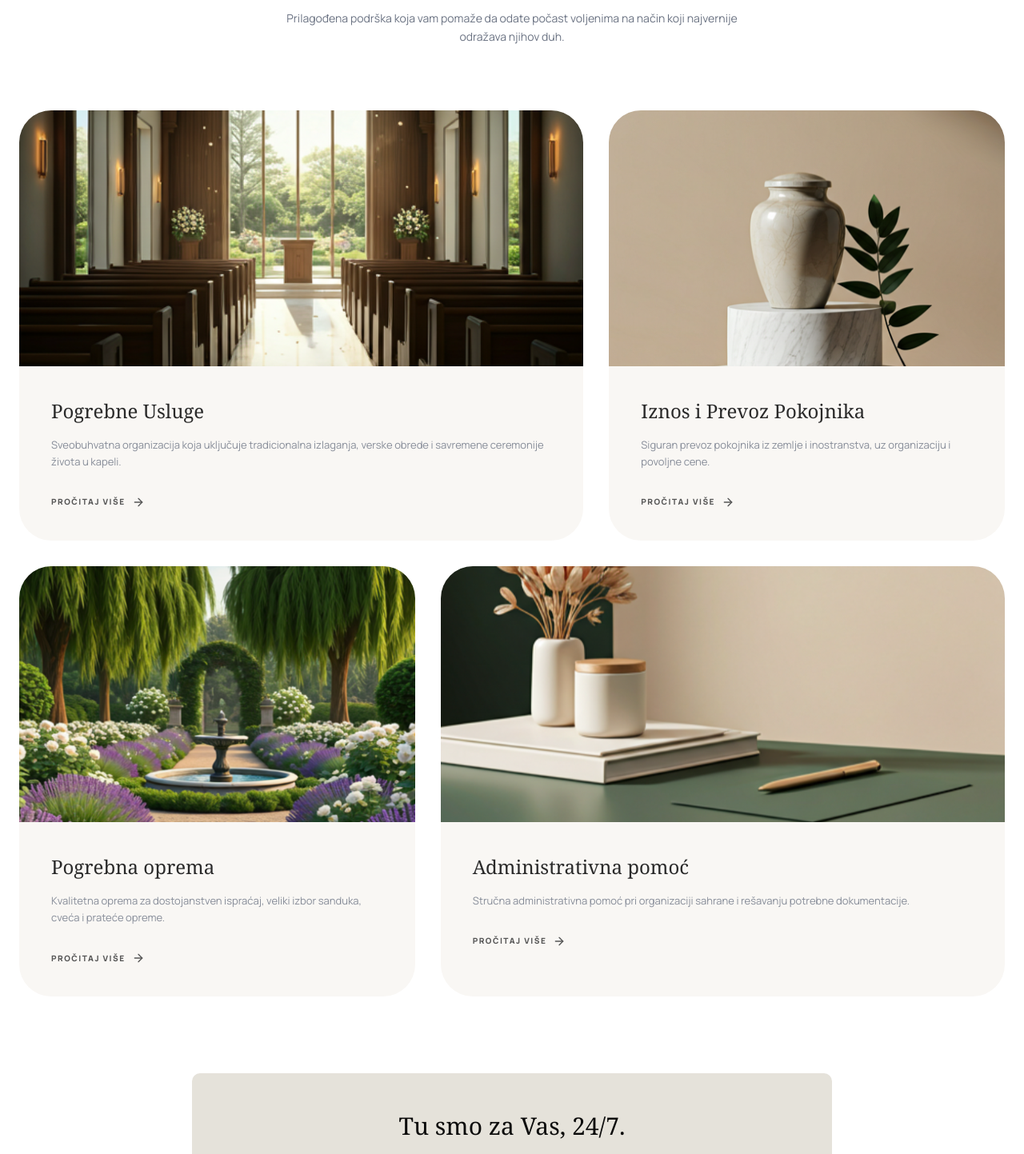
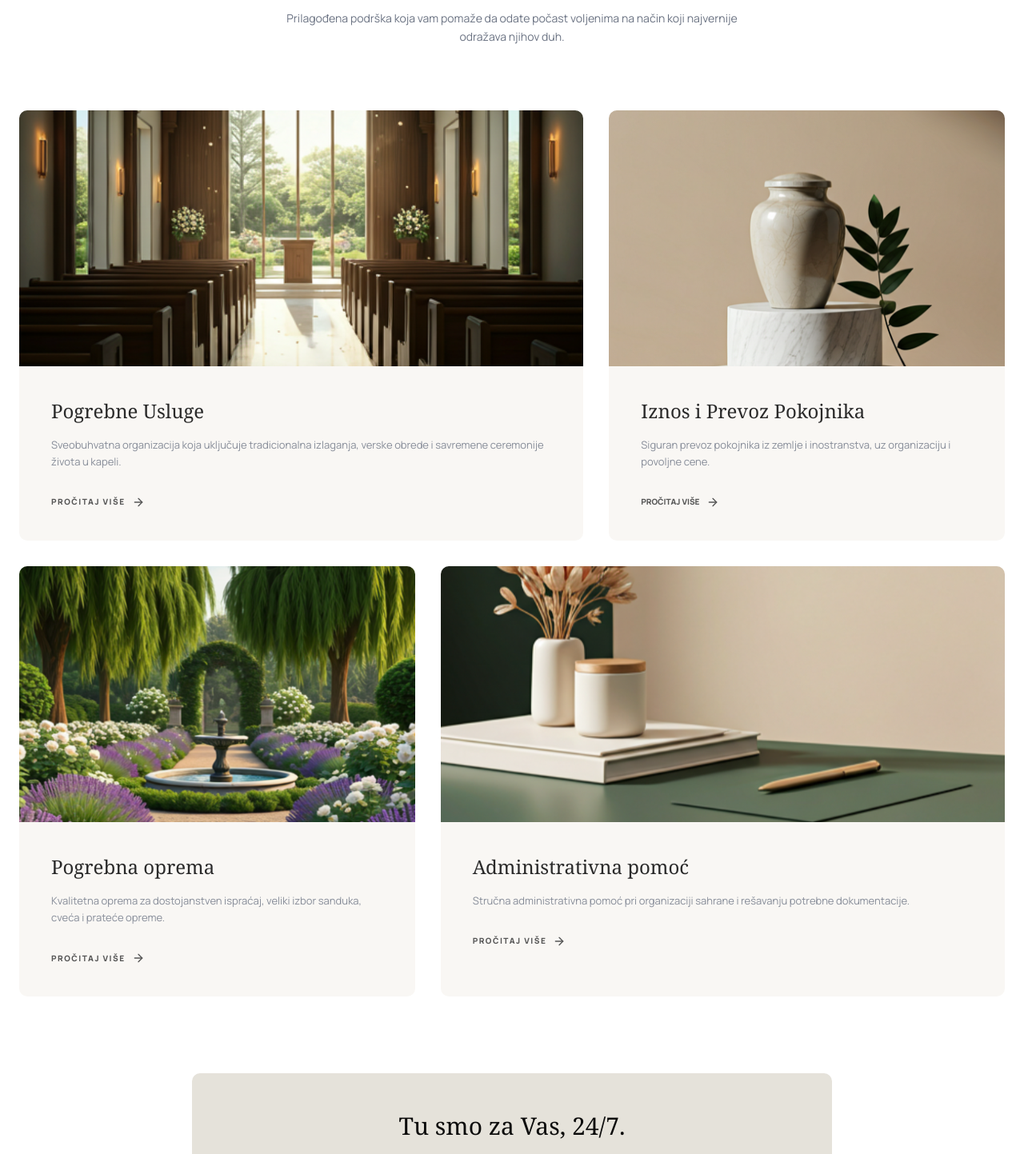
Before and after one commit to matkethekid/rajske-kocije-ui, a Next.js app: page / in a window 1280 px wide. Shown: the part 1509-2952 px from the top of the page at 80% size. Built offline with nearby package versions, Linux system fonts and the light colour scheme.

Commit message:
home page

```diff
--- a/app/page.tsx
+++ b/app/page.tsx
@@ -117,7 +117,7 @@ export default function Home() {
 
             <div className="grid grid-cols-1 md:grid-cols-12 gap-8 items-stretch">
 
-              <div className="md:col-span-7 group bg-[#f9f7f4] rounded-[2.5rem] overflow-hidden transition-all duration-500 hover:shadow-lg">
+              <div className="md:col-span-7 group bg-[#f9f7f4] rounded-lg overflow-hidden transition-all duration-500 hover:shadow-lg">
                 <div className="relative h-64 md:h-80 w-full">
                   <Image  src="/usluga1.svg"  alt="Pogrebne Usluge" fill className="object-cover transition-transform duration-700 group-hover:scale-105" />
                 </div>
@@ -130,7 +130,7 @@ export default function Home() {
                 </div>
               </div>
 
-              <div className="md:col-span-5 group bg-[#f9f7f4] rounded-[2.5rem] overflow-hidden transition-all duration-500 hover:shadow-lg">
+              <div className="md:col-span-5 group bg-[#f9f7f4] rounded-lg overflow-hidden transition-all duration-500 hover:shadow-lg">
                 <div className="relative h-64 md:h-80 w-full">
                   <Image  src="/usluga2.svg"  alt="Iznos i Prevoz Pokojnika" fill className="object-cover transition-transform duration-700 group-hover:scale-105" />
                 </div>
@@ -139,12 +139,12 @@ export default function Home() {
                   <p className="text-gray-500 text-[13px] leading-relaxed mb-8 opacity-80">
                     Siguran prevoz pokojnika iz zemlje i inostranstva, uz organizaciju i povoljne cene.
                   </p>
-                  <button className="flex items-center text-[10px] font-bold tracking-[0.15em] text-[#555] hover:text-black transition-colors uppercase">
+                  <button className="flex items-center text-[10px] font-bold text-[#555] hover:text-black transition-colors uppercase">
                     PROČITAJ VIŠE <ArrowRight className="ml-2 w-4 h-4" /></button>
                 </div>
               </div>
 
-              <div className="md:col-span-5 group bg-[#f9f7f4] rounded-[2.5rem] overflow-hidden transition-all duration-500 hover:shadow-lg">
+              <div className="md:col-span-5 group bg-[#f9f7f4] rounded-lg overflow-hidden transition-all duration-500 hover:shadow-lg">
                 <div className="relative h-64 md:h-80 w-full">
                   <Image  src="/usluga3.svg"  alt="Pogrebna oprema"fill className="object-cover transition-transform duration-700 group-hover:scale-105" />
                 </div>
@@ -158,7 +158,7 @@ export default function Home() {
                 </div>
               </div>
 
-              <div className="md:col-span-7 group bg-[#f9f7f4] rounded-[2.5rem] overflow-hidden transition-all duration-500 hover:shadow-lg">
+              <div className="md:col-span-7 group bg-[#f9f7f4] rounded-lg overflow-hidden transition-all duration-500 hover:shadow-lg">
                 <div className="relative h-64 md:h-80 w-full">
                   <Image  src="/usluga4.svg"  alt="Administrativna pomoć" fill className="object-cover transition-transform duration-700 group-hover:scale-105" />
                 </div>
```
